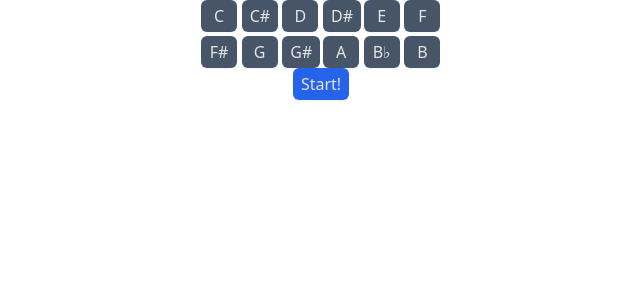
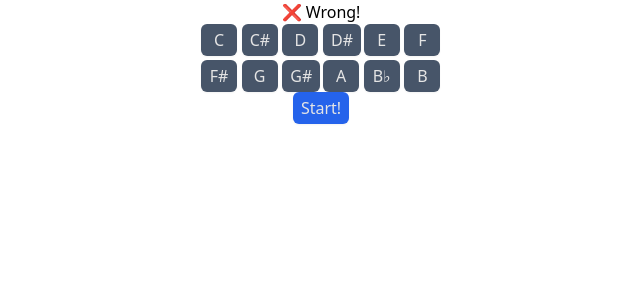
Before and after one commit to benhjt/fretboard-trainer, a React (Create React App) app: page / in a window 1280 px wide. Both pictures are taken after a click on the button "C#". Shown: the top 300 px of the page, without its empty margins (319-959 px from the left). Built offline with nearby package versions, Linux system fonts and the light colour scheme.

Commit message:
Replaces alert with screen feedback

```diff
--- a/src/components/App/App.tsx
+++ b/src/components/App/App.tsx
@@ -15,6 +15,7 @@ function App() {
   const [stringNo, setStringNo] = useState<number>();
   const [fretNo, setFretNo] = useState<number>();
   const [answer, setAnswer] = useState<string>();
+  const [answerResultMessage, setAnswerResultMessage] = useState<string>();
 
   function startQuiz() {
     const randomString = getRandomInt(MIN_STRING, MAX_STRING);
@@ -27,14 +28,22 @@ function App() {
 
   function checkAnswer(guess: string | undefined) {
     if (guess === answer) {
-      alert('correct!');
+      setAnswerResultMessage('✔ Correct!');
     } else {
-      alert('wrong!');
+      setAnswerResultMessage('❌ Wrong!');
     }
   }
 
   return (
     <main className="container mx-auto flex items-center flex-col">
+      <div
+        className={
+          'transition-opacity ' +
+          (answerResultMessage ? 'opacity-100' : 'opacity-0')
+        }
+      >
+        {answerResultMessage}
+      </div>
       <div>
         {stringNo && fretNo && (
           <>
```
